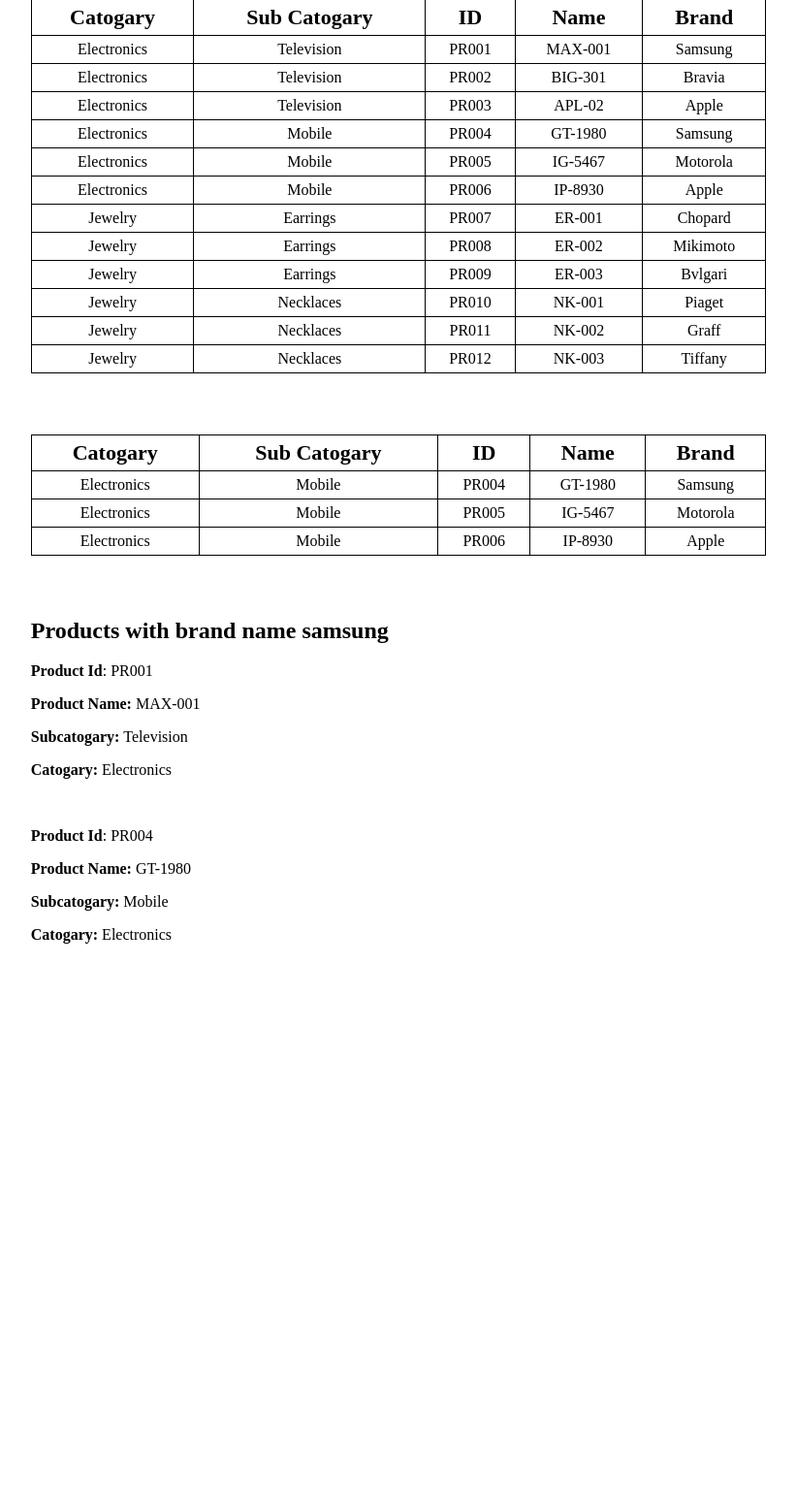
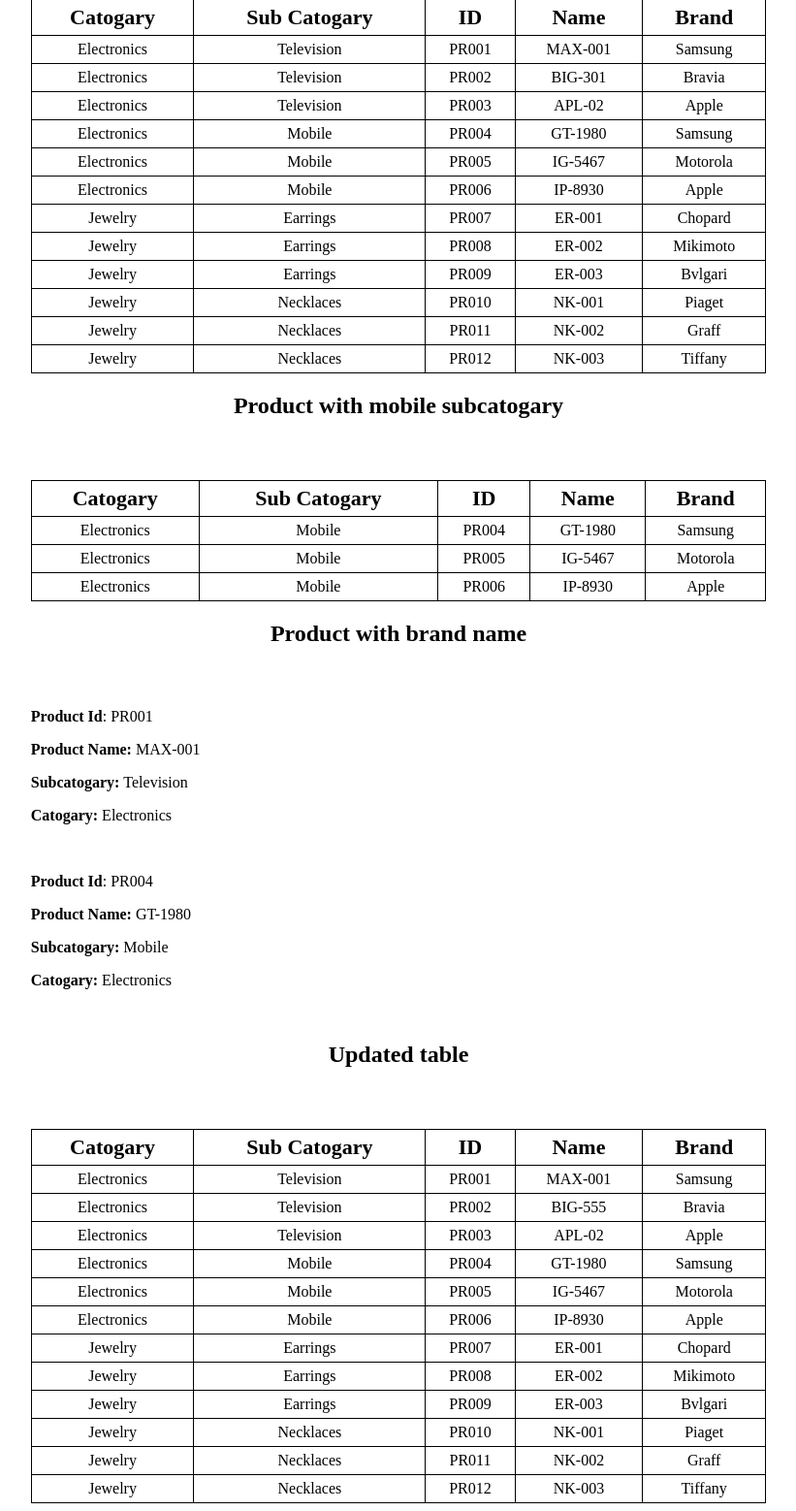
Before and after one commit to yamit73/php-array, a PHP site: page / in a window 1280 px wide. Shown: the part 64-1622 px from the top of the page at 97% size, without its empty margins (229-1050 px from the left). Before the commit the page ends 1037 px from the top, so only its background shows below. Run offline with PHP 8.4, Linux system fonts and the light colour scheme.

Commit message:
updated product table

```diff
--- a/src/index.php
+++ b/src/index.php
@@ -101,6 +101,7 @@
         echo $prTable;
     }
     function mobileSubcatogaryProduct($products){
+        echo '<h2 class="centered">Product with mobile subcatogary</h2>';
         $prTable='<table id="productTable">
                     <tr>
                         <th>Catogary</th>
@@ -131,17 +132,17 @@
     }
 
     function productWithBrandName($products,$brandName){
-        $prList='<div id="productList">
-                <h2>Products with brand name samsung</h2>';
+        echo '<h2 class="centered">Product with brand name</h2>';
+        $prList='<div id="productList">';
         $prRows='';
         foreach($products as $key => $catogary){
             foreach($catogary as $ke => $subCatogary){
                 foreach($subCatogary as $k => $value){
                     if($value['brand'] == $brandName){
                         $prRows.='<p><b>Product Id</b>: '.$value['id'].'</p>
-                                <p><b>Product Name: </b>'.$value['name'].'</p>
-                                <p><b>Subcatogary: </b>'.$ke.'</p>'.
-                                '<p><b>Catogary: </b>'.$key.'</p><br>';
+                                 <p><b>Product Name: </b>'.$value['name'].'</p>
+                                 <p><b>Subcatogary: </b>'.$ke.'</p>'.
+                                 '<p><b>Catogary: </b>'.$key.'</p><br>';
                     }
 
                 }
@@ -150,9 +151,44 @@
         $prList.=$prRows.'</div>';
         echo $prList;
     }
+    function updateProduct($products,$prId,$newName){
+        echo '<h2 class="centered">Updated table</h2>';
+        $prTable='<table id="productTable">
+                    <tr>
+                        <th>Catogary</th>
+                        <th>Sub Catogary</th>
+                        <th>ID</th>
+                        <th>Name</th>
+                        <th>Brand</th>
+                    </tr>';
+        $prRows='';
+        foreach($products as $key => $catogary){
+            foreach($catogary as $ke => $subCatogary){
+                foreach($subCatogary as $k => $value){
+                    if($value['id'] == $prId){
+                        $value['name']=$newName;
+                    }
+                    $prRows.='<tr>
+                    <td>'.$key.'</td>'.
+                    '<td>'.$ke.'</td>
+                    <td>'.$value['id'].'</td>
+                    <td>'.$value['name'].'</td>
+                    <td>'.$value['brand'].'</td>'.
+                    '</tr>';
+
+                }
+            }
+        }
+        $prTable.=$prRows.'</table>';
+        echo $prTable;
+    }
+
     catogaryWiseProduct($products);
     mobileSubcatogaryProduct($products);
     productWithBrandName($products,"Samsung");
+    updateProduct($products,"PR002","BIG-555");
+
+
 
 
 ?>
--- a/src/styles.css
+++ b/src/styles.css
@@ -18,3 +18,6 @@
     margin: auto;
     margin-top: 5%;
 }
+.centered{
+    text-align: center;
+}
```
